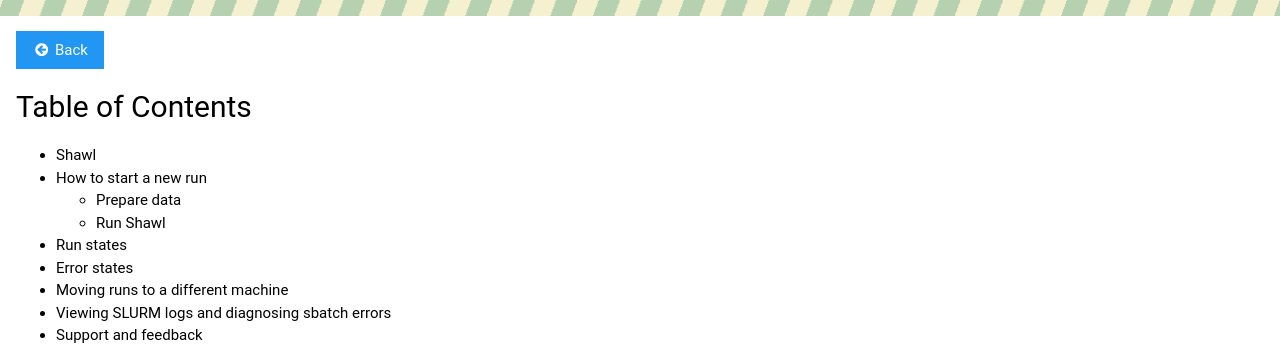
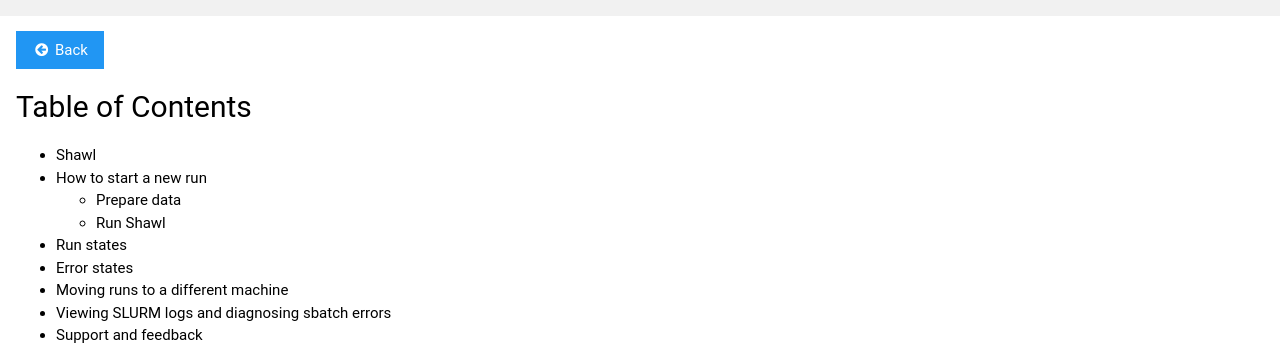
Before and after one commit to ral-facilities/daaas-shawl, a Flask app: page /documentation in a window 1280 px wide. Shown: the part 109-456 px from the top of the page. Run offline with Flask 2, Linux system fonts and the light colour scheme; some libraries are stand-ins or nearby versions.

Commit message:
Remove background image

```diff
--- a/templates/base.jinja2
+++ b/templates/base.jinja2
@@ -21,7 +21,6 @@
 
     body {
 
-background-image: linear-gradient(110deg, #b5d1af 25%, #f5f0d0 25%, #f5f0d0 50%, #b5d1af 50%, #b5d1af 75%, #f5f0d0 75%, #f5f0d0 100%);
 background-size: 42.57px 116.95px;
 
     }
```
